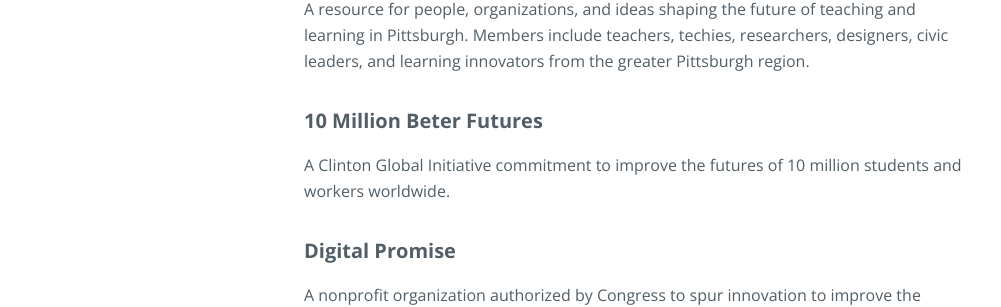
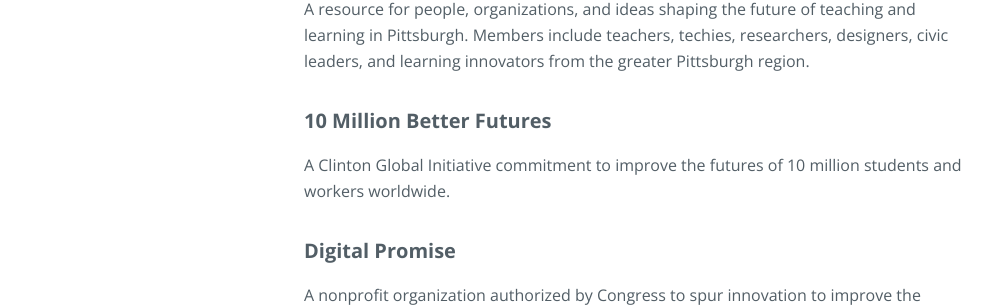
Before and after one commit to mozilla/openbadges.org-static, a Jekyll site: the page built from badge-alliance/members/index.md, in a window 1280 px wide and 900 px high, scrolled down 2674 px. Shown: the part 153-460 px from the top of the window, without its empty margins (144-1145 px from the left). Built offline with Jekyll 4.4.1, drawn with Linux system fonts in a browser that asks for light colours.

Commit message:
Fix typo 10 Million Beter Futures

```diff
--- a/badge-alliance/members/index.md
+++ b/badge-alliance/members/index.md
@@ -66,7 +66,7 @@
 <h3 class="title title-secondary">Remake Learning</h3>
 A resource for people, organizations, and ideas shaping the future of teaching and learning in Pittsburgh. Members include teachers, techies, researchers, designers, civic leaders, and learning innovators from the greater Pittsburgh region.
 
-<h3 class="title title-secondary">10 Million Beter Futures</h3>
+<h3 class="title title-secondary">10 Million Better Futures</h3>
 A Clinton Global Initiative commitment to improve the futures of 10 million students and workers worldwide.
 
 <h3 class="title title-secondary">Digital Promise</h3>
```
